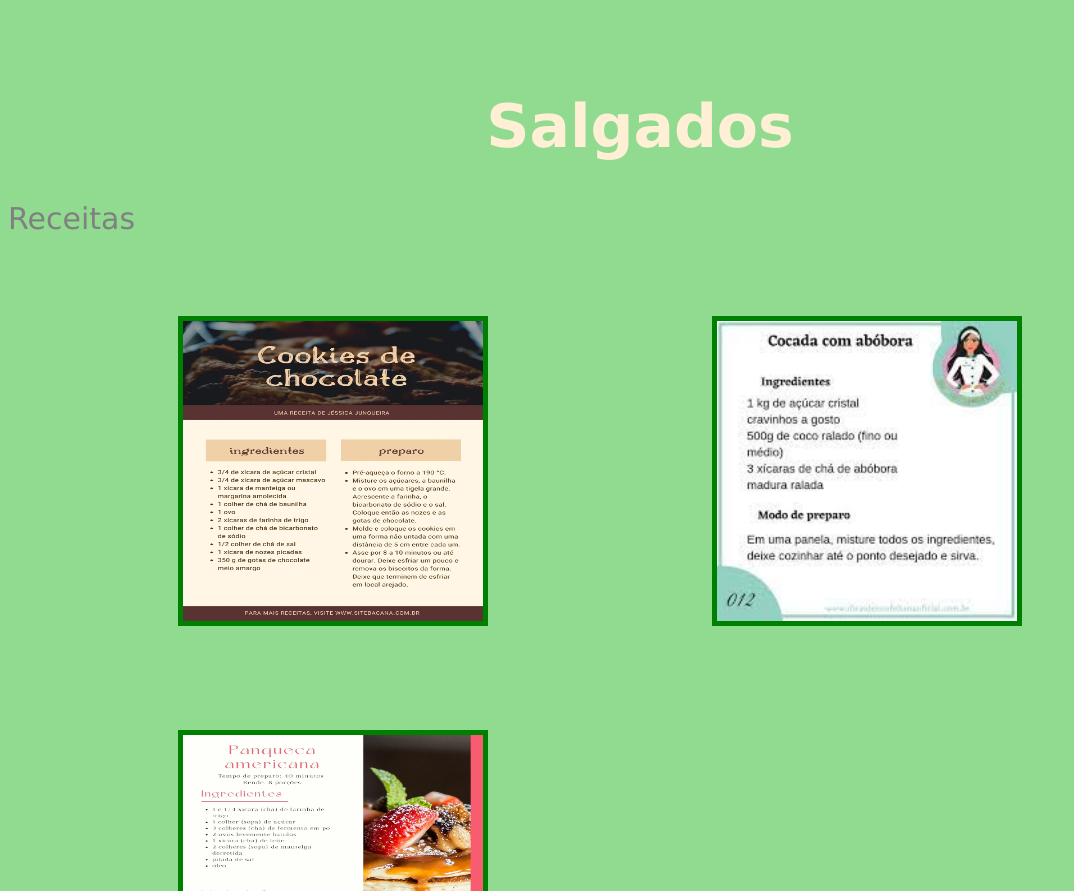
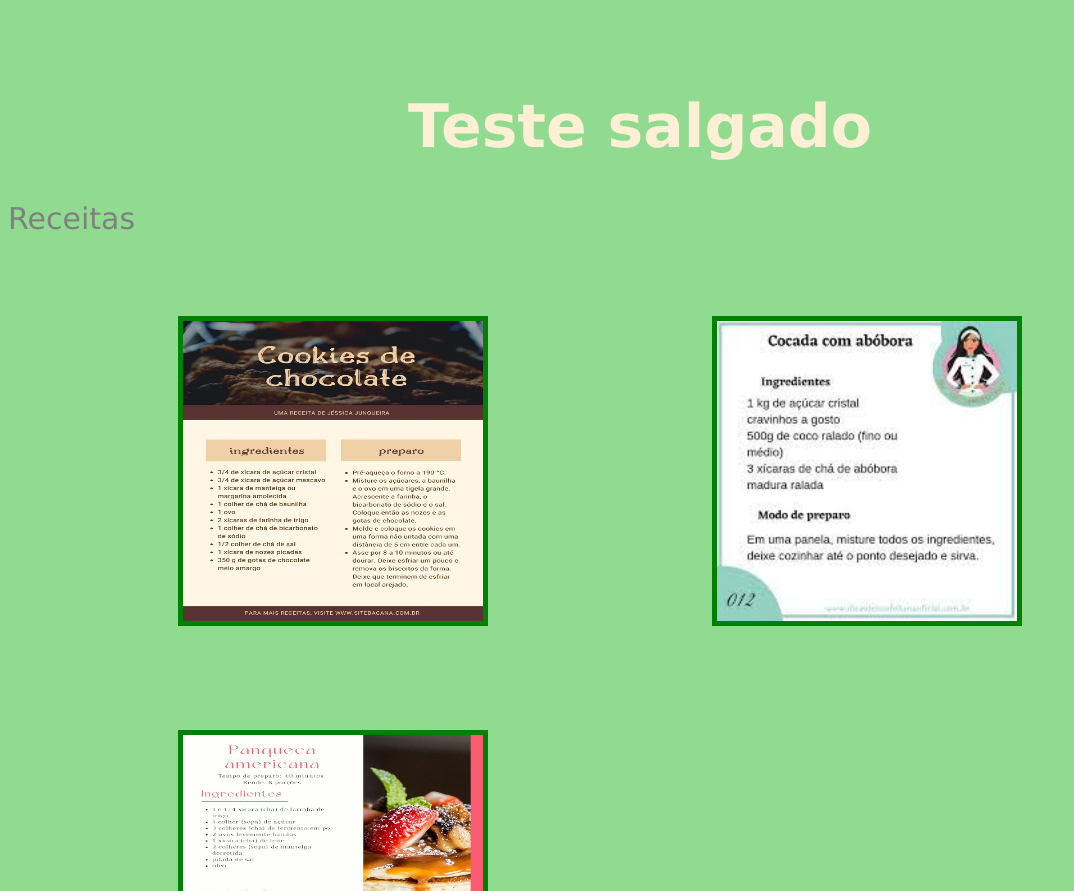
Before and after one commit to 1analaura1/aviliacao3tri, a plain HTML site: page index.html in a window 1280 px wide. Shown: the part 2532-3423 px from the top of the page, without its empty margins (0-1074 px from the left). Drawn offline with Linux system fonts and the light colour scheme.

Commit message:
Teste salgado

```diff
--- a/index.html
+++ b/index.html
@@ -39,7 +39,7 @@
 
     <body>
 
-        <h1>Salgados</h1>
+        <h1>Teste salgado</h1>
         <p>Receitas</p>
         <img src="1067w-cpGdfZtfoj8.webp" alt="1067w-cpGdfZtfoj8">
         <img src="images (1).jpeg" alt="images">
```
